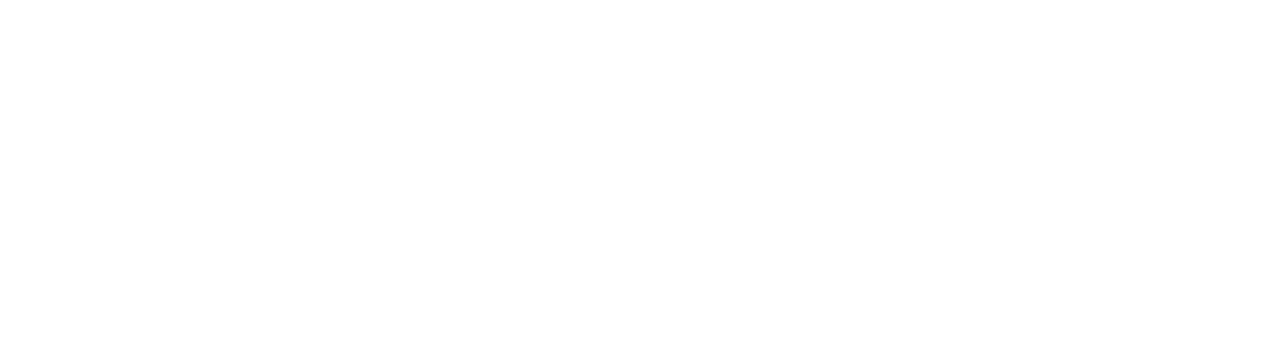
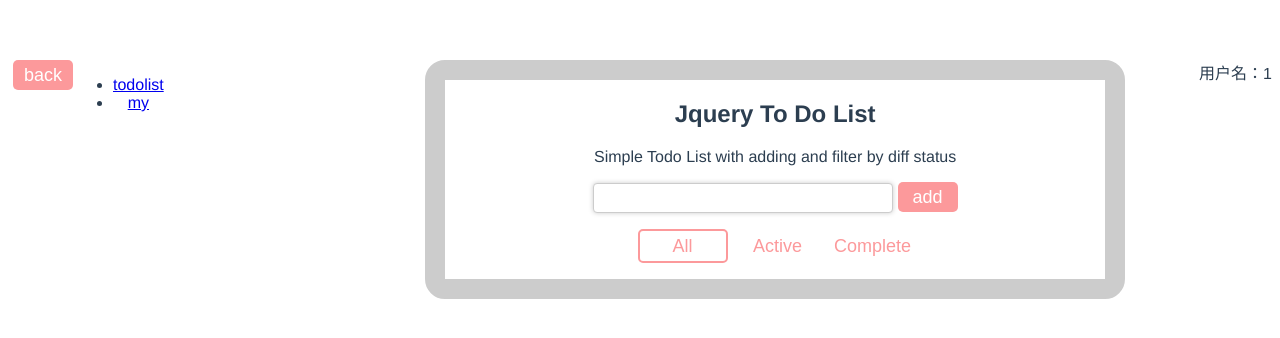
Before and after one commit to lmyljw/vuex-todolist, a Vue app: page /#/home/1/todolist in a window 1280 px wide. Shown: the top 338 px of the page. Built offline with nearby package versions, Linux system fonts and the light colour scheme.

Commit message:
[feat:implement Navigation and mypage]

```diff
--- a/src/components/Home.vue
+++ b/src/components/Home.vue
@@ -1,17 +1,26 @@
 <template>
     <div>
         <HomeHeader></HomeHeader>
+        <Left class="left"></Left>
+        <router-view></router-view>
     </div>
 </template>
 <script>
 import HomeHeader from './HomeHeader.vue'
+import Left from './Left.vue'
+import TodoList from './TodoList.vue'
 export default {
     components:{
         HomeHeader,
+        Left,
+        TodoList
     }
 }
 </script>
 <style>
+.left{
+    float: left;
+}
 
 
 </style>
--- a/src/components/HomeHeader.vue
+++ b/src/components/HomeHeader.vue
@@ -2,6 +2,7 @@
     <div>
         <button class="backBtn"  @click="backToWelcome">back</button>
         <span class="userName">用户名：{{getUserName}}</span>
+
     </div>
 </template>
 <script>
--- /dev/null
+++ b/src/components/Left.vue
@@ -0,0 +1,18 @@
+<template>
+    <div>
+        <ul>
+            <li><router-link :to="{name:'todolist'}"> todolist</router-link></li>
+            <li><router-link :to="{name:'my'}"> my</router-link></li>
+        </ul>
+    </div>
+</template>
+<script>
+export default {
+    name:'left',
+    computed:{
+        getUserName(){
+            return this.$route.params.userName
+        }
+    }
+}
+</script>
--- /dev/null
+++ b/src/components/My.vue
@@ -0,0 +1,7 @@
+<template>
+    <div>
+        <img src="../assets/logo.png" />
+        <span>姓名：jaskdhfkl</span>
+        <span>电话号码：1888888888</span>
+    </div>
+</template>
--- a/src/components/store/index.js
+++ b/src/components/store/index.js
@@ -22,17 +22,14 @@ export default new Vuex.Store({
             item.finished=!item.finished;
         },
         showAll(state) {
-            //state.showList=state.inputList;
             state.showing="All";
 
         },
         showActive(state) {
-            //state.showList=state.inputList.filter(item=>!item.finished);
             state.showing="Active";
 
         },
         showComplete(state) {
-            //state.showList=state.inputList.filter(item=>item.finished)
             state.showing="Complete"
         },
         edited(state,payload){
@@ -46,13 +43,13 @@ export default new Vuex.Store({
     },
     actions:{
         addItem({commit},payload){
-            // axios.post('http://localhost:3001/todos',payload).then((response)=>{
-            //     commit('addItem',payload)
-            // })
-            // .catch(function (error) {
-            //     console.log(error);
-            // });
-            commit('addItem',payload)
+            axios.post('http://localhost:3001/todos',payload).then((response)=>{
+                commit('addItem',payload)
+            })
+            .catch(function (error) {
+                console.log(error);
+            });
+            // commit('addItem',payload)
         },
         toggleFinshed(context,payload){
             context.commit('toggleFinshed',payload);
@@ -69,8 +66,16 @@ export default new Vuex.Store({
         edited(context,payload){
             context.commit('edited',payload);
         },
-        initItem(context,payload){
-            context.commit('initItem',payload)
+        initItem(context){
+            axios.get('http://localhost:3001/todos')
+            .then( (response)=> {
+            console.log(response);
+            context.commit('initItem',response)
+            })
+            .catch(function (error) {
+            console.log(error);
+        });
+
         }
     }
 })
--- a/src/main.js
+++ b/src/main.js
@@ -7,6 +7,8 @@ import store from './components/store'
 import Welcome from './components/Welcome.vue'
 import TodoList from './components/TodoList.vue'
 import Home from './components/Home.vue'
+import Left from './components/Left.vue'
+import My from './components/My.vue'
 
 Vue.config.productionTip = false
 
@@ -18,14 +20,26 @@ const routes=[
   component:Welcome
 },
 {
-  path:'/todolist/:userName',
-  name:'todolist',
-  component:TodoList
+  path:'/home/:userName',
+  redirect: '/home/:userName/todolist',
+  name:'home',
+  component:Home,
+  children:[
+    {
+      path:'todolist',
+      name:'todolist',
+      component:TodoList
+    },
+    {
+      path:'my',
+      name:'my',
+      component:My
+    }
+  ]
 },
 {
-  path:'/home',
-  name:'home',
-  component:Home
+  path:'/left',
+  component:Left
 }
 ]
 const router =new VueRouter({routes})
```
